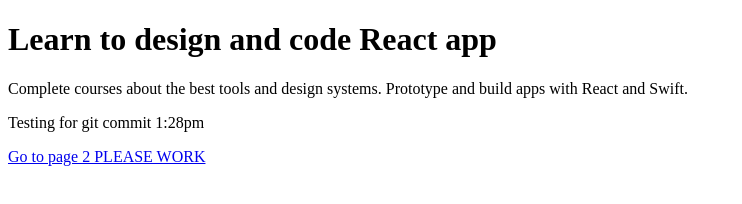
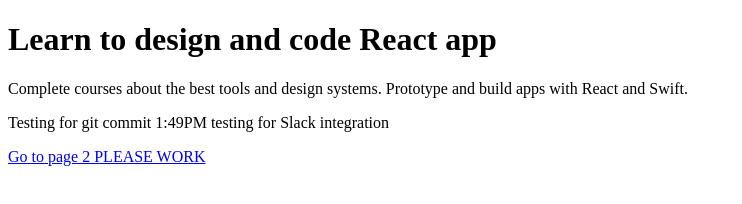
Before and after one commit to angelaestelle/my-react-app, a Gatsby site: page / in a window 1280 px wide. Shown: the whole page, without its empty margins (0-742 px from the left). Built offline with nearby package versions, Linux system fonts and the light colour scheme; Gatsby itself is replaced by a stand-in of ours.

Commit message:
1:49 testing for slack integration

```diff
--- a/src/pages/index.js
+++ b/src/pages/index.js
@@ -5,7 +5,7 @@
   <div>
     <h1>Learn to design and code React app</h1>
     <p>Complete courses about the best tools and design systems. Prototype and build apps with React and Swift.</p>
-    <p>Testing for git commit 1:28pm</p>
+    <p>Testing for git commit 1:49PM testing for Slack integration</p>
     <Link to="/page-2/">Go to page 2 PLEASE WORK</Link>
   </div>
 )
```
